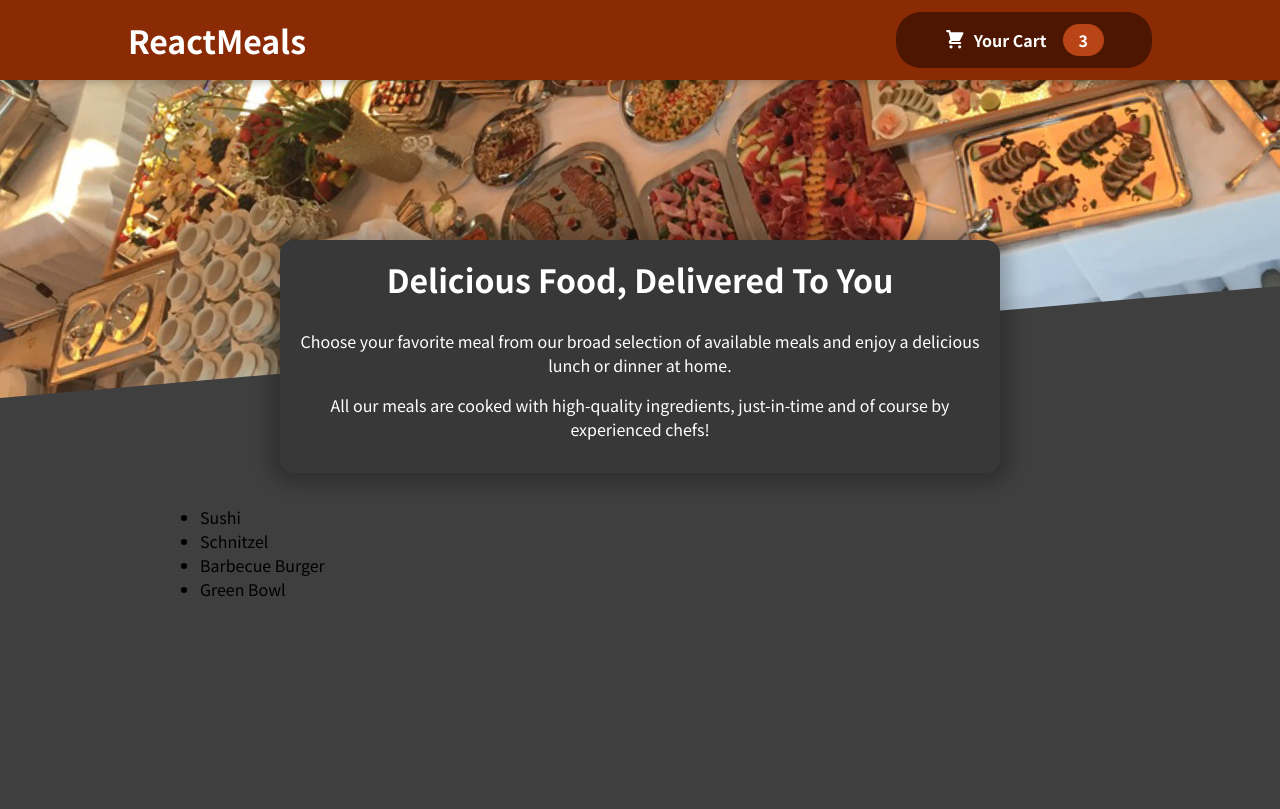
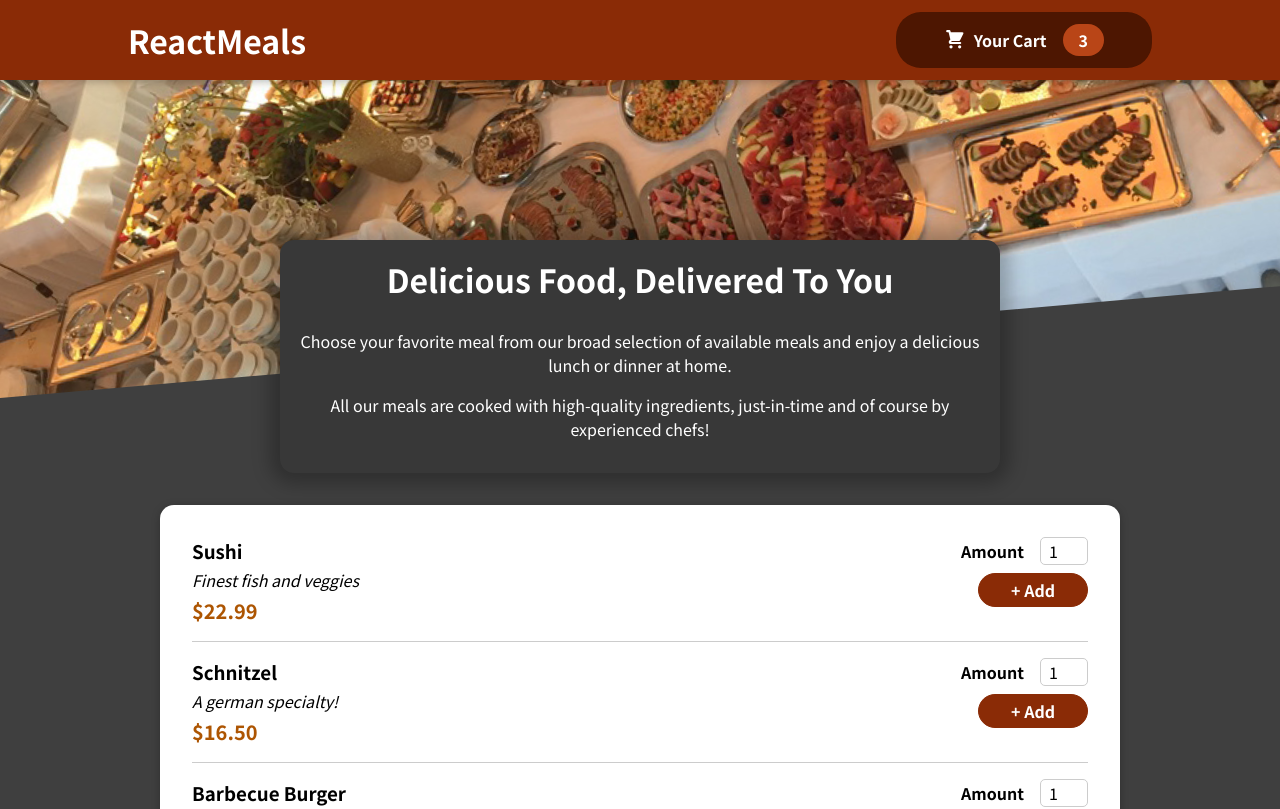
Before and after one commit to AyjayJr/react_meals, a React (Create React App) app: page / in a window 1280 px wide. Shown: the top 809 px of the page. Built offline with nearby package versions, Linux system fonts and the light colour scheme.

Commit message:
styled meal list, added new meal item, meal item form, and input components

```diff
--- a/src/components/Meals/AvailableMeals.js
+++ b/src/components/Meals/AvailableMeals.js
@@ -1,3 +1,6 @@
+import Card from '../UI/Card';
+import MealItem from './MealItem/MealItem';
+
 import classes from './AvailableMeals.module.css';
 
 const DUMMY_MEALS = [
@@ -28,15 +31,24 @@ const DUMMY_MEALS = [
 ];
 
 const AvailableMeals = () => {
-	const mealsList = DUMMY_MEALS.map(meal => <li>{meal.name}</li>)
+  const mealsList = DUMMY_MEALS.map(meal => (
+    <MealItem
+      key={meal.id}
+      name={meal.name}
+      description={meal.description}
+      price={meal.price}
+    />
+  ));
 
-	return (
-		<section>
-			<ul className={classes.meals}>
-				{mealsList}
-			</ul>
-		</section>
-	);
+  return (
+    <section className={classes.meals}>
+      <Card>
+        <ul>
+          {mealsList}
+        </ul>
+      </Card>
+    </section>
+  );
 };
 
 export default AvailableMeals;
--- /dev/null
+++ b/src/components/Meals/MealItem/MealItem.js
@@ -0,0 +1,22 @@
+import MealItemForm from './MealItemForm';
+
+import classes from './MealItem.module.css';
+
+const MealItem = props => {
+	const price = `$${props.price.toFixed(2)}`;
+
+	return (
+		<li className={classes.meal}>
+			<div>
+				<h3>{props.name}</h3>
+				<div className={classes.description}>{props.description}</div>
+				<div className={classes.price}>{price}</div>
+			</div>
+			<div>
+				<MealItemForm />
+			</div>
+		</li>
+	);
+};
+
+export default MealItem;
--- /dev/null
+++ b/src/components/Meals/MealItem/MealItem.module.css
@@ -0,0 +1,22 @@
+.meal {
+  display: flex;
+  justify-content: space-between;
+  margin: 1rem;
+  padding-bottom: 1rem;
+  border-bottom: 1px solid #ccc;
+}
+
+.meal h3 {
+  margin: 0 0 0.25rem 0;
+}
+
+.description {
+  font-style: italic;
+}
+
+.price {
+  margin-top: 0.25rem;
+  font-weight: bold;
+  color: #ad5502;
+  font-size: 1.25rem;
+}
--- /dev/null
+++ b/src/components/Meals/MealItem/MealItemForm.js
@@ -0,0 +1,23 @@
+import Input from '../../UI/Input';
+
+import classes from './MealItemForm.module.css';
+
+const MealItemForm = props => {
+	return (
+		<form className={classes.form}>
+			<Input label="Amount"
+				input={{
+					id: 'amount',
+					type: 'number',
+					min: '1',
+					max: '5',
+					step: '1',
+					defaultValue: '1'
+				}}
+			/>
+			<button>+ Add</button>
+		</form>
+	);
+};
+
+export default MealItemForm;
--- /dev/null
+++ b/src/components/Meals/MealItem/MealItemForm.module.css
@@ -0,0 +1,20 @@
+.form {
+  text-align: right;
+}
+
+.form button {
+  font: inherit;
+  cursor: pointer;
+  background-color: #8a2b06;
+  border: 1px solid #8a2b06;
+  color: white;
+  padding: 0.25rem 2rem;
+  border-radius: 20px;
+  font-weight: bold;
+}
+
+.form button:hover,
+.form button:active {
+  background-color: #641e03;
+  border-color: #641e03;
+}
--- /dev/null
+++ b/src/components/UI/Card.js
@@ -0,0 +1,11 @@
+import classes from './Card.module.css';
+
+const Card = props => {
+	return (
+		<div className={classes.card}>
+			{props.children}
+		</div>
+	);
+};
+
+export default Card;
--- /dev/null
+++ b/src/components/UI/Card.module.css
@@ -0,0 +1,6 @@
+.card {
+  padding: 1rem;
+  box-shadow: 0 2px 8px rgba(0, 0, 0, 0.25);
+  border-radius: 14px;
+  background-color: white;
+}
--- /dev/null
+++ b/src/components/UI/Input.js
@@ -0,0 +1,12 @@
+import classes from './Input.module.css';
+
+const Input = props => {
+	return (
+		<div className={classes.input}>
+			<label htmlFor={props.input.id}>{props.label}</label>
+			<input {...props.input} />
+		</div>
+	);
+};
+
+export default Input;
--- /dev/null
+++ b/src/components/UI/Input.module.css
@@ -0,0 +1,18 @@
+.input {
+  display: flex;
+  align-items: center;
+  margin-bottom: 0.5rem;
+}
+
+.input label {
+  font-weight: bold;
+  margin-right: 1rem;
+}
+
+.input input {
+  width: 3rem;
+  border-radius: 5px;
+  border: 1px solid #ccc;
+  font: inherit;
+  padding-left: 0.5rem;
+}
```
